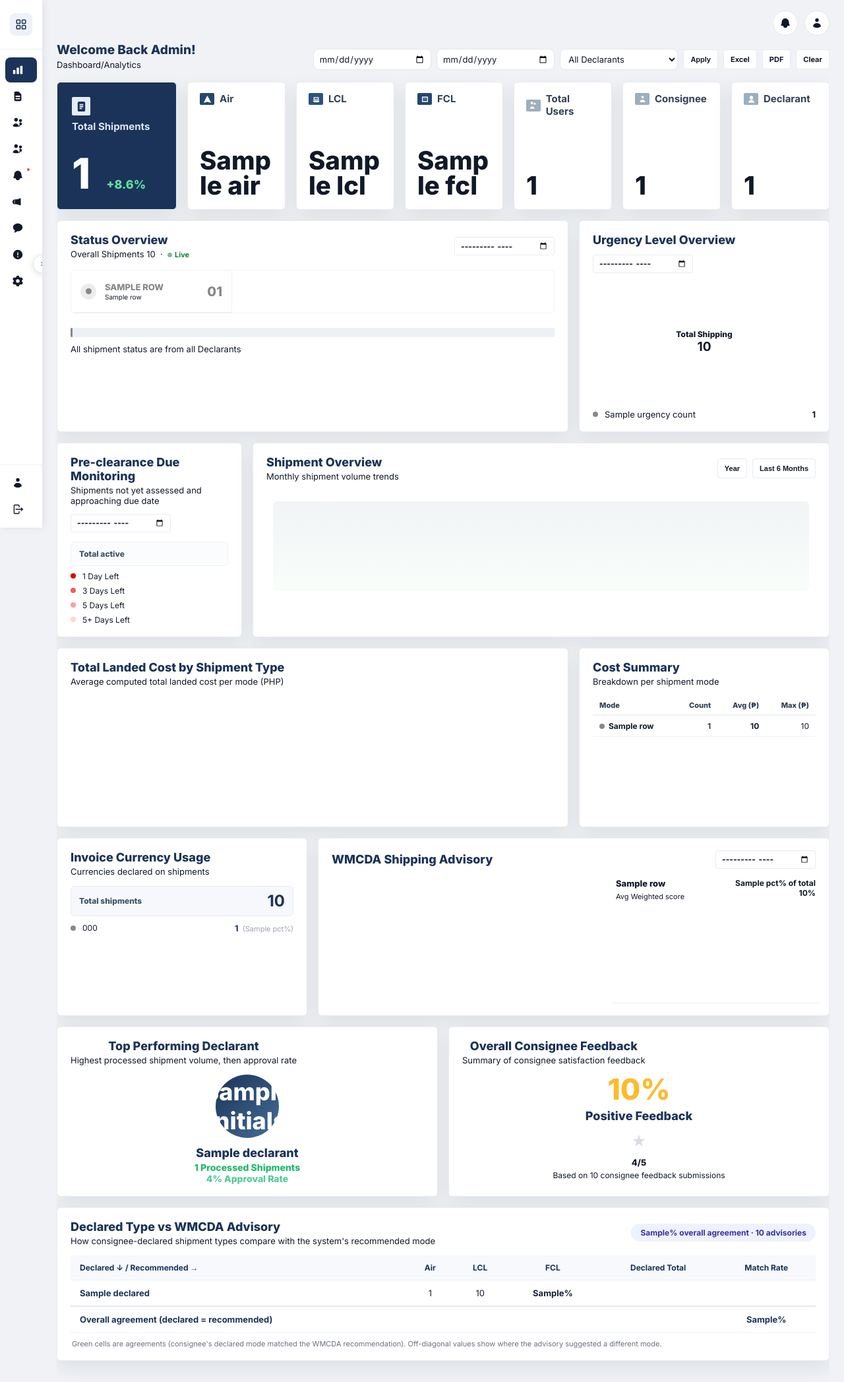
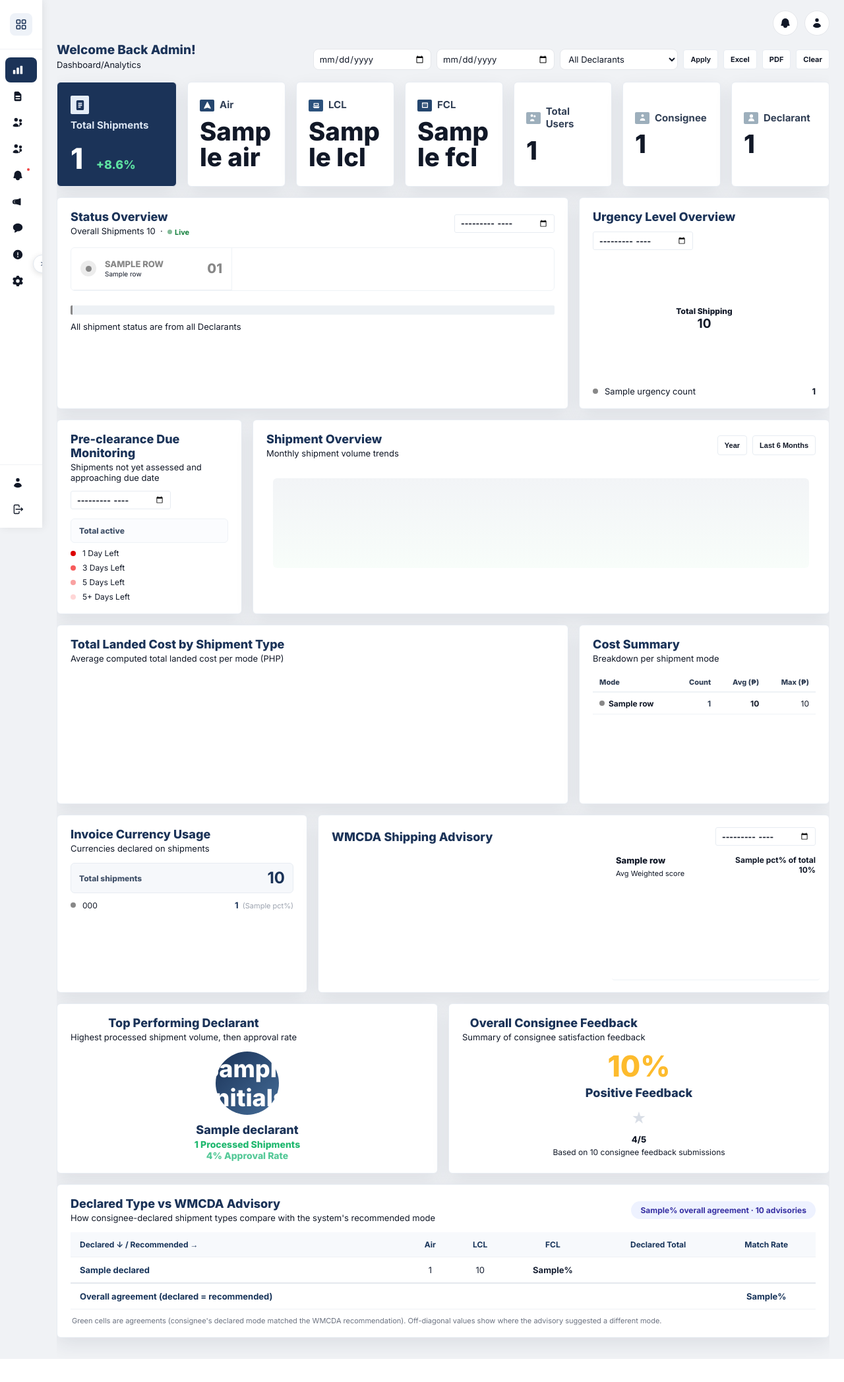
Before and after one commit to d4rr-code/r3pcr, a Django app: template templates/supervisor/analytics.html in a window 1280 px wide. Shown: the whole page at 66% size. After the commit the page ends 2060 px from the top, so only its background shows below. Run offline with Django 5.2, Linux system fonts and the light colour scheme; the template is opened without the code that fills it: most values are stand-ins (such as "Sample title", 1, 10 or a date in 2020); a map, chart or similar area stays blank.

Commit message:
Compact supervisor KPI cards (fix oversized empty cards)

```diff
--- a/templates/supervisor/analytics.html
+++ b/templates/supervisor/analytics.html
@@ -89,8 +89,8 @@
 }
 .metric-total {
     grid-column: span 2;
-    min-height: 142px;
-    padding: clamp(16px, 2vw, 22px);
+    min-height: 130px;
+    padding: clamp(16px, 2vw, 20px);
     background: var(--ink);
     color: #fff;
     display: flex;
@@ -131,7 +131,7 @@
     overflow-wrap: anywhere;
 }
 .metric-total .metric-label { color: #DCE6F3; display: block; }
-.metric-total .metric-value { color: #fff; font-size: clamp(52px, 5vw, 78px); margin-top: 18px; }
+.metric-total .metric-value { color: #fff; font-size: clamp(42px, 3.4vw, 56px); margin-top: 8px; }
 .metric-delta { color: #5EE2A2; font-size: clamp(14px, 1.4vw, 20px); font-weight: 800; margin-left: 10px; }
 .panel { padding: clamp(14px, 1.6vw, 18px) clamp(14px, 1.8vw, 20px); }
 .panel-title {
@@ -510,7 +510,7 @@ a.dash-card {
     transition: box-shadow .18s ease, transform .15s ease;
 }
 a.dash-card.metric-total { display: flex; flex-direction: column; justify-content: space-between; }
-a.dash-card.mini-card    { display: flex; flex-direction: column; justify-content: space-between; }
+a.dash-card.mini-card    { display: flex; flex-direction: column; justify-content: center; }
 a.dash-card:hover {
     box-shadow: 0 14px 36px rgba(31,43,62,.20);
     transform: translateY(-2px);
```
